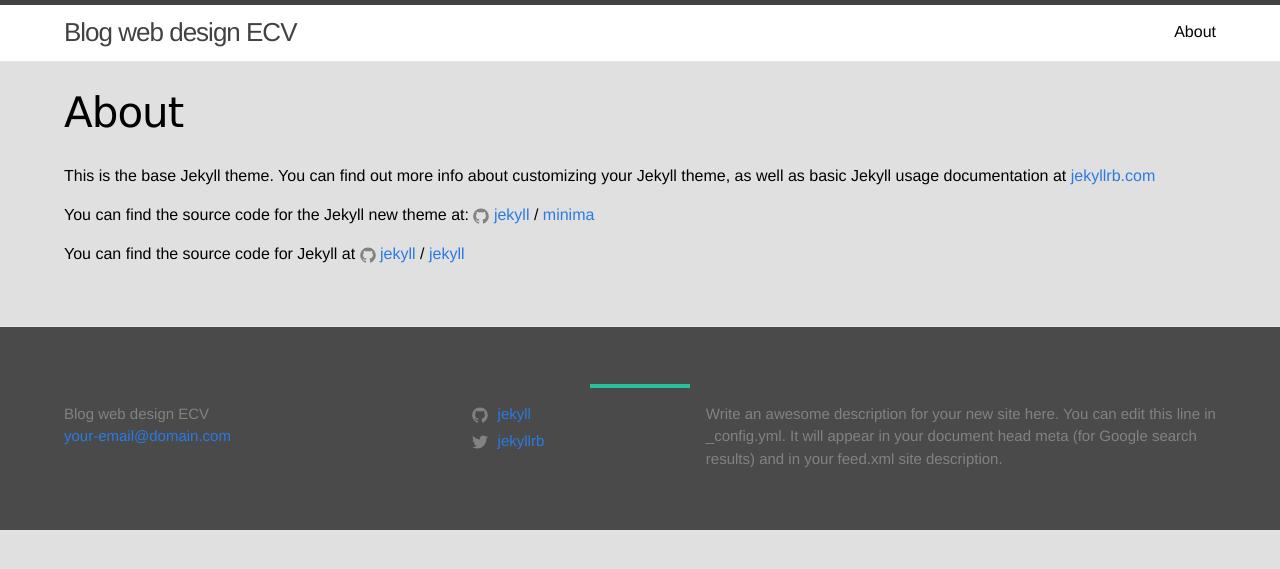
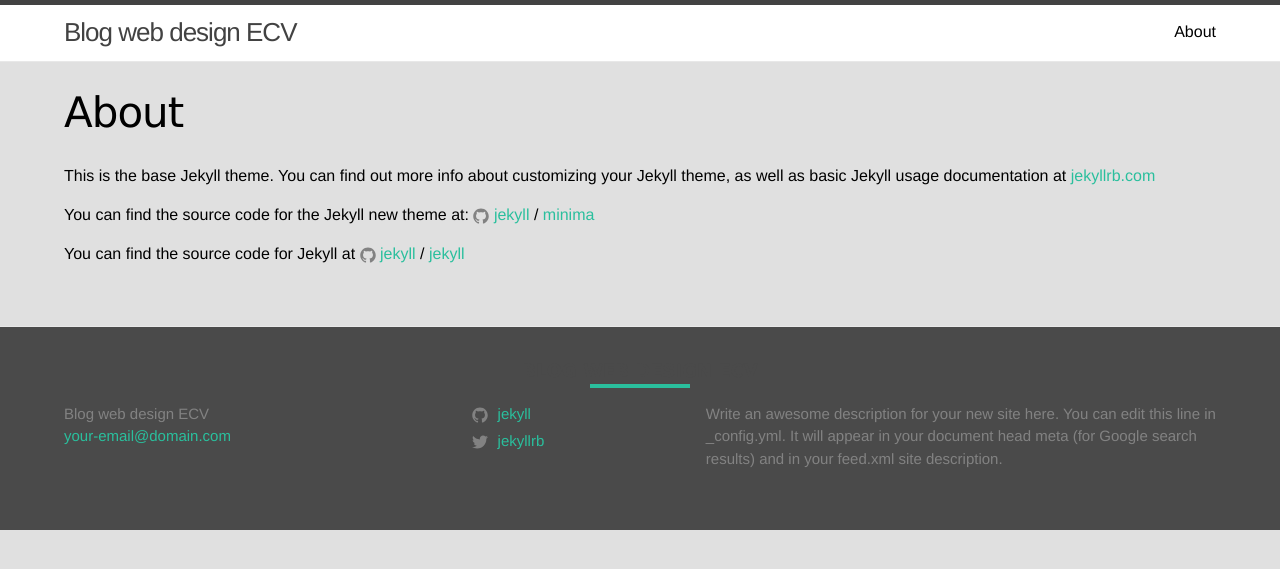
Before and after one commit to ecvwebdesign/ecv-webdesign-blog, a Jekyll site: the page built from about.md, in a window 1280 px wide. Shown: the top 569 px of the page. Built offline with Jekyll 4.4.1, drawn with Linux system fonts in a browser that asks for light colours.

Commit message:
corrections

```diff
--- a/_layouts/home.html
+++ b/_layouts/home.html
@@ -15,9 +15,7 @@
 
         <img src="assets/images/{{ post.preview }}" alt="image">
         <span class="post-cat">{{ post.categories }}</span>
-        <h2>
-          {{ post.title | escape }}
-        </h2>
+        <h2>{{ post.title | escape }}</h2>
         <p>{{ post.intro }}</p>
         <span class="post-meta">Le {{ post.date | date: date_format }} <a class="post-link" href="{{ post.url | relative_url }}">Lire</a></span>
       </li>
--- a/_sass/minima.scss
+++ b/_sass/minima.scss
@@ -12,7 +12,7 @@
 
 $text-color:       #000 !default;
 $background-color: #fff !default;
-$brand-color:      #2a7ae2 !default;
+$brand-color:      #2ABF9D !default;
 
 $grey-color:       #828282 !default;
 $grey-color-light: lighten($grey-color, 40%) !default;
--- a/_sass/minima/_layout.scss
+++ b/_sass/minima/_layout.scss
@@ -210,8 +210,8 @@
 }
 
 .post-link {
-  display: block;
-  @include relative-font-size(1.5);
+  float : right;
+  color : $brand-color;
 }
 
 
```
